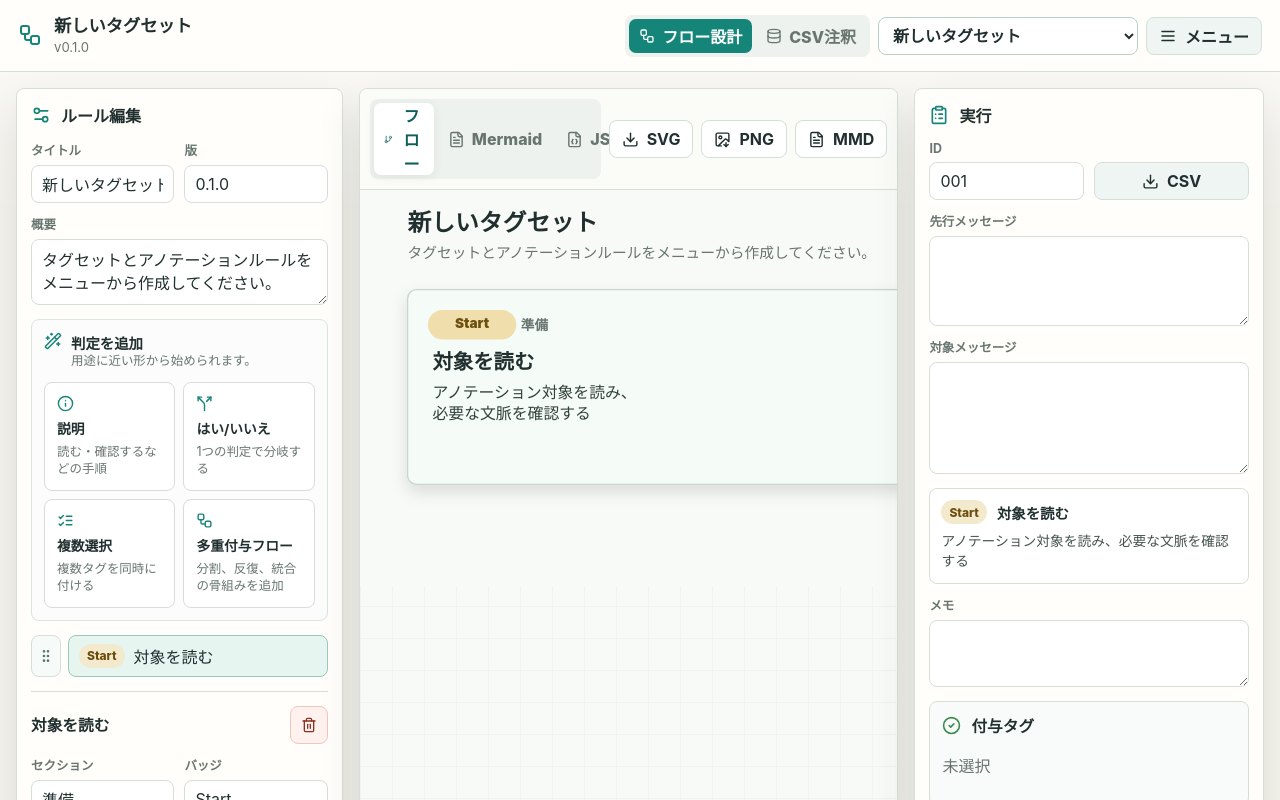
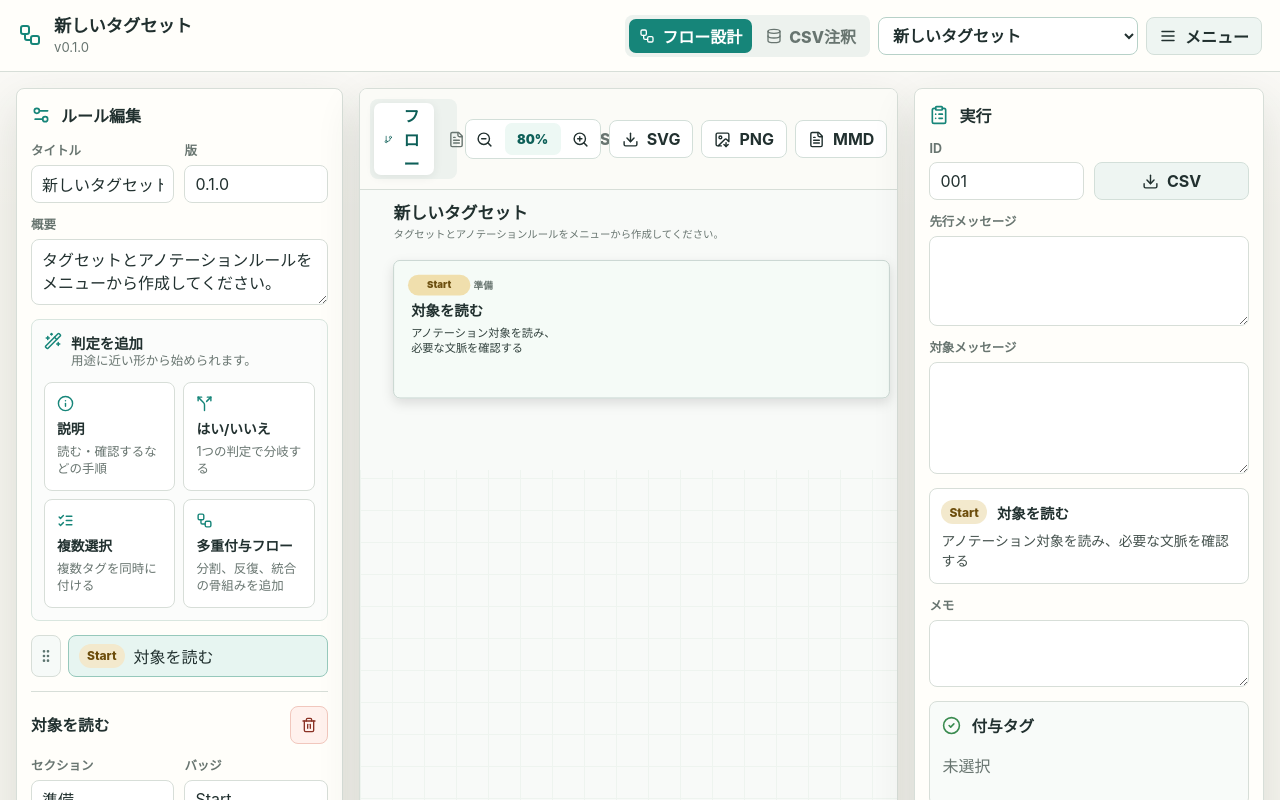
Before and after one commit to sakana0106hry/annotation_flowchart_builder, a React (Vite) app: page / in a window 1280 px wide. Shown: the top 800 px of the page. Built offline with nearby package versions, Linux system fonts and the light colour scheme.

Commit message:
Add flowchart zoom controls

```diff
--- a/src/App.tsx
+++ b/src/App.tsx
@@ -38,6 +38,8 @@ import {
   Wand2,
   Workflow,
   X,
+  ZoomIn,
+  ZoomOut,
 } from "lucide-react";
 import {
   buildMermaid,
@@ -79,6 +81,9 @@ type StepTemplate = "process" | "decision" | "multi";
 const SEARCH_RESULTS_DEFAULT_HEIGHT = 150;
 const SEARCH_RESULTS_MIN_HEIGHT = 96;
 const PRIMARY_CONTEXT_MIN_HEIGHT = 220;
+const FLOW_ZOOM_MIN = 0.35;
+const FLOW_ZOOM_MAX = 1.75;
+const FLOW_ZOOM_STEP = 0.15;
 
 const tagFamilies: TagFamily[] = ["社会", "FB", "タスク", "感情"];
 
@@ -120,6 +125,7 @@ export default function App() {
   const [selectedStepId, setSelectedStepId] = useState("");
   const [selections, setSelections] = useState<StepSelections>({});
   const [centerView, setCenterView] = useState<CenterView>("flow");
+  const [flowZoom, setFlowZoom] = useState(0.8);
   const [appMode, setAppMode] = useState<AppMode>("builder");
   const [isMenuOpen, setIsMenuOpen] = useState(false);
   const [menuView, setMenuView] = useState<MenuView>("sets");
@@ -177,6 +183,10 @@ export default function App() {
 
   const selectedStep =
     ruleSet.steps.find((step) => step.id === selectedStepId) ?? ruleSet.steps[0];
+
+  const updateFlowZoom = (delta: number) => {
+    setFlowZoom((current) => clampZoom(current + delta));
+  };
 
   const updateRuleMeta = (patch: Partial<AnnotationRuleSet>) => {
     setRuleSet((current) => ({ ...current, ...patch }));
@@ -925,6 +935,39 @@ export default function App() {
                 </div>
 
                 <div className="exportButtons">
+                  {centerView === "flow" && (
+                    <div className="zoomControls" aria-label="フロー倍率">
+                      <button
+                        className="iconButton"
+                        type="button"
+                        onClick={() => updateFlowZoom(-FLOW_ZOOM_STEP)}
+                        disabled={flowZoom <= FLOW_ZOOM_MIN}
+                        aria-label="縮小"
+                        title="縮小"
+                      >
+                        <ZoomOut size={17} />
+                      </button>
+                      <button
+                        className="zoomValue"
+                        type="button"
+                        onClick={() => setFlowZoom(0.8)}
+                        aria-label="倍率をリセット"
+                        title="倍率をリセット"
+                      >
+                        {Math.round(flowZoom * 100)}%
+                      </button>
+                      <button
+                        className="iconButton"
+                        type="button"
+                        onClick={() => updateFlowZoom(FLOW_ZOOM_STEP)}
+                        disabled={flowZoom >= FLOW_ZOOM_MAX}
+                        aria-label="拡大"
+                        title="拡大"
+                      >
+                        <ZoomIn size={17} />
+                      </button>
+                    </div>
+                  )}
                   <button className="iconTextButton secondary" type="button" onClick={exportSvg}>
                     <Download size={17} />
                     SVG
@@ -950,7 +993,9 @@ export default function App() {
                 </div>
               </div>
 
-              {centerView === "flow" && <FlowCanvas ruleSet={ruleSet} svgRef={svgRef} />}
+              {centerView === "flow" && (
+                <FlowCanvas ruleSet={ruleSet} svgRef={svgRef} zoom={flowZoom} />
+              )}
               {centerView === "mermaid" && (
                 <pre className="codePane">{buildMermaid(ruleSet)}</pre>
               )}
@@ -1970,17 +2015,23 @@ function RuleEditor({
 function FlowCanvas({
   ruleSet,
   svgRef,
+  zoom,
 }: {
   ruleSet: AnnotationRuleSet;
   svgRef: RefObject<SVGSVGElement | null>;
+  zoom: number;
 }) {
   const layout = useMemo(() => buildLayout(ruleSet), [ruleSet]);
+  const scaledWidth = Math.round(layout.width * zoom);
+  const scaledHeight = Math.round(layout.height * zoom);
 
   return (
     <div className="flowViewport">
       <svg
         ref={svgRef}
         className="flowSvg"
+        width={scaledWidth}
+        height={scaledHeight}
         viewBox={`0 0 ${layout.width} ${layout.height}`}
         role="img"
         aria-label={ruleSet.title}
@@ -3828,6 +3879,11 @@ function makeUniqueId(prefix: string, usedIds: string[]): string {
   return `${prefix}_${index}`;
 }
 
+function clampZoom(value: number): number {
+  const clamped = Math.min(FLOW_ZOOM_MAX, Math.max(FLOW_ZOOM_MIN, value));
+  return Number(clamped.toFixed(2));
+}
+
 function getActiveRuleSet(library: RuleSetLibrary): AnnotationRuleSet {
   return (
     library.ruleSets.find((ruleSet) => ruleSet.id === library.activeId) ??
--- a/src/styles.css
+++ b/src/styles.css
@@ -956,9 +956,40 @@ select:focus {
 
 .flowSvg {
   display: block;
-  width: 100%;
-  min-width: 820px;
+  width: auto;
+  min-width: 0;
+  max-width: none;
   height: auto;
+}
+
+.zoomControls {
+  padding: 3px;
+  border: 1px solid #d3dfd9;
+  border-radius: 8px;
+  display: inline-flex;
+  align-items: center;
+  gap: 4px;
+  background: #ffffff;
+}
+
+.zoomControls .iconButton {
+  width: 32px;
+  min-height: 32px;
+  border-radius: 7px;
+  background: transparent;
+  border-color: transparent;
+}
+
+.zoomValue {
+  min-width: 56px;
+  min-height: 32px;
+  padding: 0 8px;
+  border-radius: 7px;
+  color: var(--teal-dark);
+  background: #edf8f4;
+  cursor: pointer;
+  font-size: 0.8rem;
+  font-weight: 900;
 }
 
 .diagramTitle {
@@ -1822,9 +1853,6 @@ select:focus {
     justify-content: flex-start;
   }
 
-  .flowSvg {
-    min-width: 760px;
-  }
 }
 
 .datasetAppShell {
```
